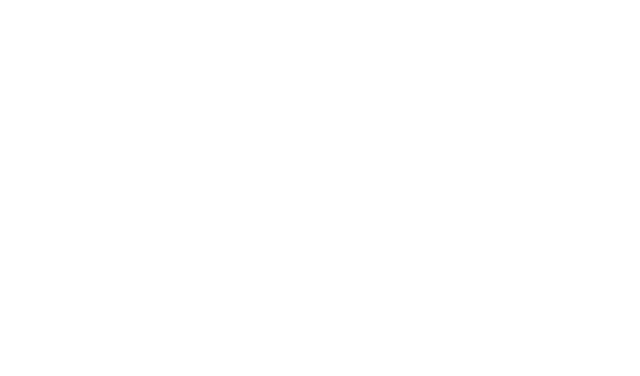
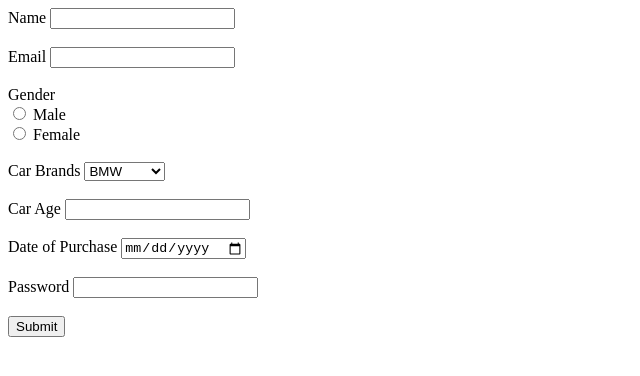
Before and after one commit to acciojob/car-insurance-form-Sikriwal9570, a website: page main.html in a window 1280 px wide. Shown: the whole page, without its empty margins (0-640 px from the left). Drawn offline with Linux system fonts and the light colour scheme.

Commit message:
created a submission

```diff
--- a/main.html
+++ b/main.html
@@ -1,16 +1,39 @@
 <!DOCTYPE html>
+<html>
+<head>
+    <title>Car Insurance Registration</title>
+</head>
+<body>
+    <form method="post" action="submit_form.php">
+        <label for="name">Name</label>
+        <input type="text" id="name" name="name" required><br><br>
 
-<html>
+        <label for="email">Email</label>
+        <input type="email" id="email" name="email" required><br><br>
 
-<head>
-	<link rel="stylesheet" href="styles.css">
-</head>
+        <label>Gender</label><br>
+        <input type="radio" id="male" name="gender" value="male" required>
+        <label for="male">Male</label><br>
+        <input type="radio" id="female" name="gender" value="female" required>
+        <label for="female">Female</label><br><br>
 
-<body>
-	<!-- the entire body must be written by student -->
-    <script type="text/javascript" src="./script.js">
-</script>
+        <label for="cars">Car Brands</label>
+        <select id="cars" name="cars">
+            <option value="bmw">BMW</option>
+            <option value="audi">Audi</option>
+            <option value="mercedes">Mercedes</option>
+        </select><br><br>
 
+        <label for="carage">Car Age</label>
+        <input type="number" id="carage" name="carage" required><br><br>
+
+        <label for="dop">Date of Purchase</label>
+        <input type="date" id="dop" name="dop" required><br><br>
+
+        <label for="password">Password</label>
+        <input type="password" id="password" name="password" required><br><br>
+
+        <button type="submit">Submit</button>
+    </form>
 </body>
-
 </html>
```
